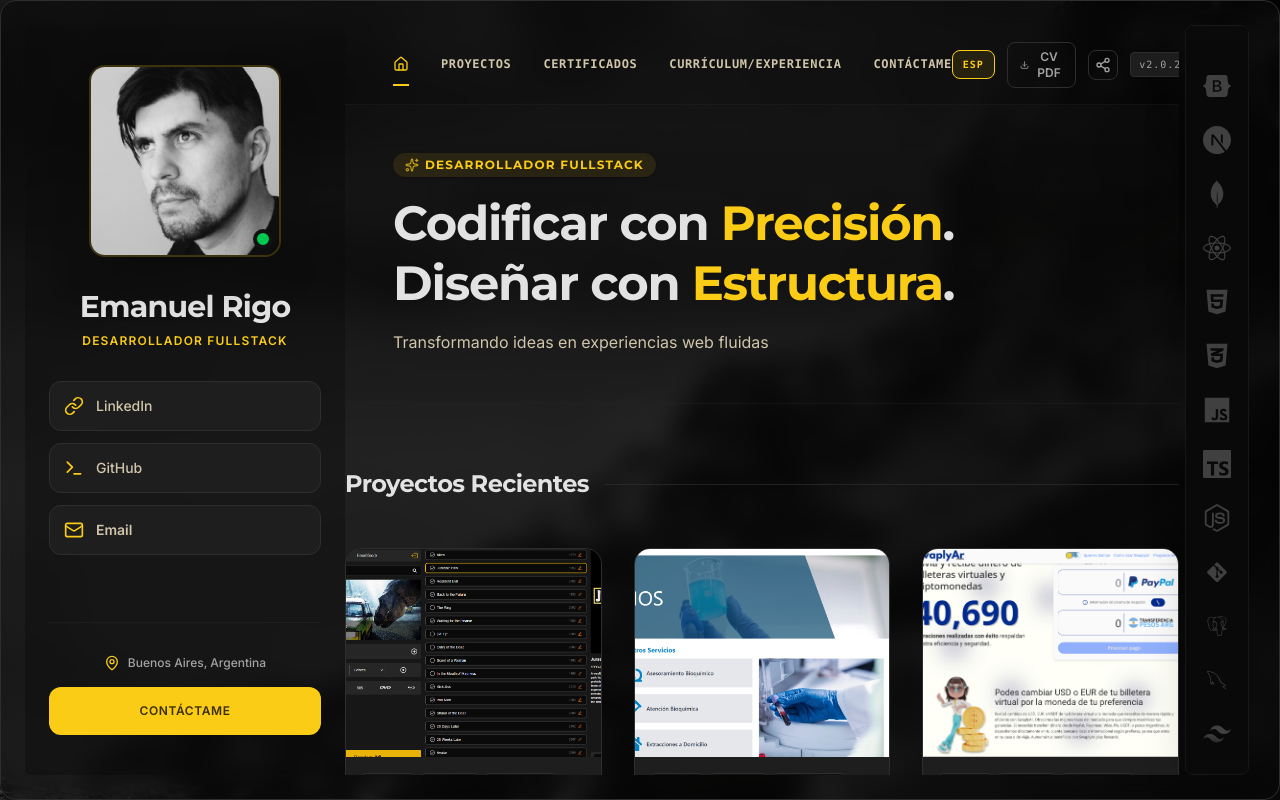
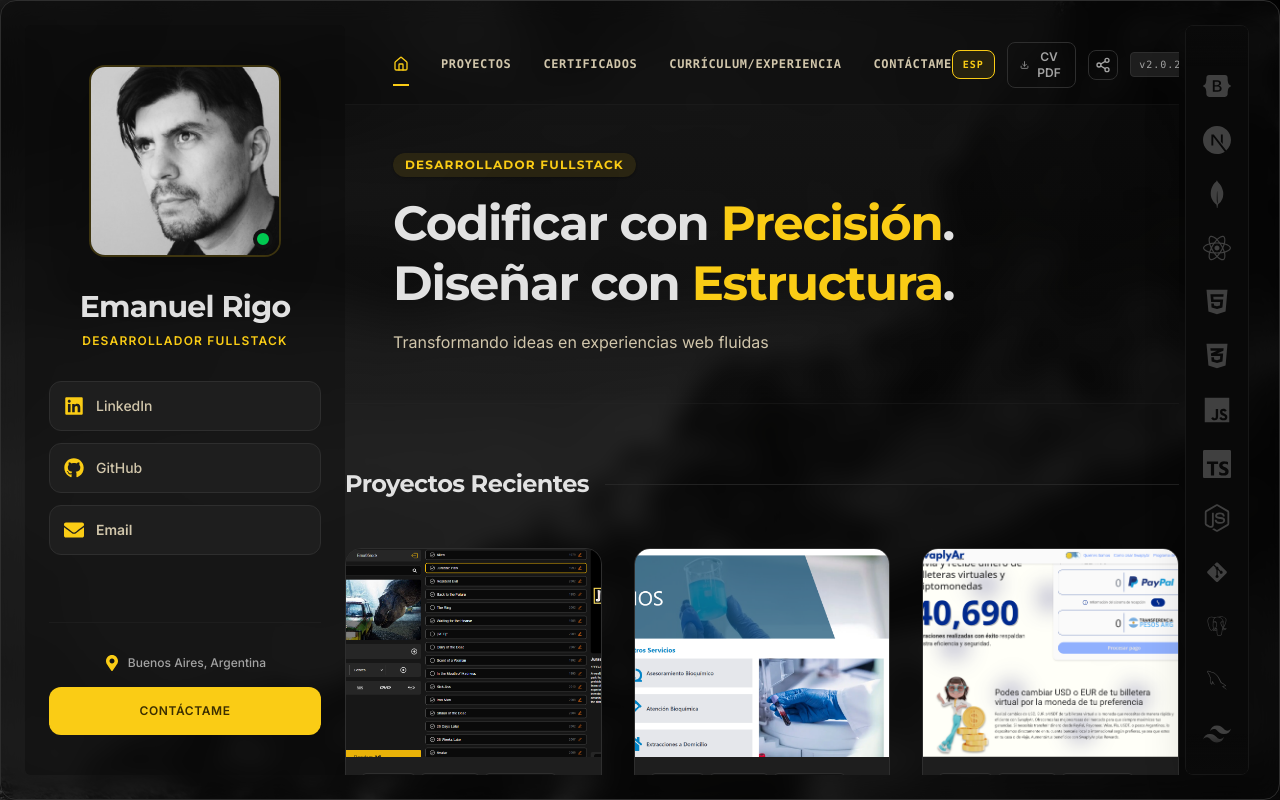
Before and after one commit to EmanuelRigo/Portfolio-v3-1, a Next.js app: page / in a window 1280 px wide. Built offline with nearby package versions, Linux system fonts and the light colour scheme.

Commit message:
modificando icons

```diff
--- a/src/components/layout/Sidebar.tsx
+++ b/src/components/layout/Sidebar.tsx
@@ -1,6 +1,7 @@
 "use client";
 
-import { Link as LinkIcon, Terminal, Mail, MapPin } from "lucide-react";
+import { Link as LinkIcon/* , Terminal */, Mail, MapPin } from "lucide-react";
+import { FaGithub , FaLinkedin ,FaEnvelope , FaMapMarkerAlt } from "react-icons/fa";
 import BIO_EN from "@/../public/data/workExperience_en.json";
 import BIO_ES from "@/../public/data/workExperience_es.json";
 import { useApp } from "@/context/AppContext";
@@ -60,7 +61,7 @@ export default function Sidebar({ onContactClick }: SidebarProps) {
           rel="noreferrer"
           className="flex items-center gap-3 w-full p-3.5 rounded-xl bg-surface-slate border border-border-subtle hover:border-primary-container/50 hover:bg-surface-container-low transition-all group"
         >
-          <LinkIcon className="text-primary-container w-5 h-5 group-hover:rotate-12 transition-transform" />
+          <FaLinkedin className="text-primary-container w-5 h-5  transition-transform" />
 
           <span className="text-on-surface-variant group-hover:text-on-surface font-sans text-sm font-medium">
             LinkedIn
@@ -74,7 +75,7 @@ export default function Sidebar({ onContactClick }: SidebarProps) {
           rel="noreferrer"
           className="flex items-center gap-3 w-full p-3.5 rounded-xl bg-surface-slate border border-border-subtle hover:border-primary-container/50 hover:bg-surface-container-low transition-all group"
         >
-          <Terminal className="text-primary-container w-5 h-5 group-hover:-translate-y-0.5 transition-transform" />
+          <FaGithub className="text-primary-container w-5 h-5  transition-transform" />
 
           <span className="text-on-surface-variant group-hover:text-on-surface font-sans text-sm font-medium">
             GitHub
@@ -86,7 +87,7 @@ export default function Sidebar({ onContactClick }: SidebarProps) {
           href={`mailto:${BIO.email}`}
           className="flex items-center gap-3 w-full p-3.5 rounded-xl bg-surface-slate border border-border-subtle hover:border-primary-container/50 hover:bg-surface-container-low transition-all group"
         >
-          <Mail className="text-primary-container w-5 h-5 group-hover:scale-110 transition-transform" />
+          <FaEnvelope className="text-primary-container w-5 h-5 group-hover:scale-110 transition-transform" />
 
           <span
             title={BIO.email}
@@ -100,7 +101,7 @@ export default function Sidebar({ onContactClick }: SidebarProps) {
       {/* Footer */}
       <div className="mt-auto pt-8 w-full border-t border-border-subtle/30 space-y-4 text-center">
         <div className="flex items-center justify-center gap-2 text-text-muted text-xs font-medium">
-          <MapPin className="w-4 h-4 text-primary-container" />
+          <FaMapMarkerAlt className="w-4 h-4 text-primary-container" />
 
           <span>Buenos Aires, Argentina</span>
         </div>
--- a/src/components/modals/ChatWidget.tsx
+++ b/src/components/modals/ChatWidget.tsx
@@ -1,7 +1,7 @@
 "use client";
 
 import { useState, useEffect, useRef, FormEvent } from 'react';
-import { Send, X, MessageSquare, Sparkles } from 'lucide-react';
+import { Send, X, MessageSquare, /* Sparkles */ } from 'lucide-react';
 import { motion, AnimatePresence } from 'motion/react';
 import { ChatMessage } from '@/types';
 
--- a/src/components/modals/InfoModal.tsx
+++ b/src/components/modals/InfoModal.tsx
@@ -1,6 +1,6 @@
 "use client";
 
-import { X, Sparkles, Check, CheckCircle2, ExternalLink, Terminal, ShieldCheck } from 'lucide-react';
+import { X, /* Sparkles ,*/ Check, CheckCircle2, ExternalLink, Terminal, ShieldCheck } from 'lucide-react';
 import { motion, AnimatePresence } from 'motion/react';
 import { Project, Certificate } from '@/types';
 import { getCertificateIcon } from '@/components/ui/CertificateCard';
--- a/src/components/sections/Hero.tsx
+++ b/src/components/sections/Hero.tsx
@@ -1,6 +1,6 @@
 "use client";
 
-import { Sparkles } from "lucide-react";
+/* import { Sparkles } from "lucide-react"; */
 import { getWorkExperience, WorkExperienceWithContact } from "@/data/workExperience";
 import { useApp } from "@/context/AppContext";
 
@@ -16,7 +16,7 @@ export default function Hero() {
       <div className="max-w-5xl">
         <div className="flex flex-wrap items-center gap-2.5">
           <span className="font-serif text-xs font-bold tracking-widest text-primary-container uppercase bg-primary-container/10 px-3 py-1 rounded-full flex items-center gap-1.5 shadow-sm">
-            <Sparkles className="w-3.5 h-3.5 text-primary-container animate-pulse" />
+      {/*       <Sparkles className="w-3.5 h-3.5 text-primary-container animate-pulse" /> */}
             {messages.hero.heroSubtitle || "Fullstack Developer"}
           </span>
         </div>
--- a/src/components/sections/ResumeSection.tsx
+++ b/src/components/sections/ResumeSection.tsx
@@ -4,7 +4,7 @@ import {
   Briefcase,
   GraduationCap,
   Cpu,
-  Sparkles,
+/*   Sparkles, */
   MessageSquare,
 } from "lucide-react";
 import { EXPERIENCES, EDUCATION } from "@/data/workExperience";
@@ -154,7 +154,7 @@ export default function ResumeSection({ onLaunchChat }: ResumeSectionProps) {
 
               <div className="space-y-2">
                 <div className="flex items-center gap-2">
-                  <Sparkles className="w-5 h-5 text-primary-container animate-bounce" />
+       {/*            <Sparkles className="w-5 h-5 text-primary-container animate-bounce" /> */}
                   <span className="text-xs font-bold text-primary-container uppercase tracking-widest font-mono">
                     IA INTEGRADA
                   </span>
--- a/src/components/ui/ProjectCard.tsx
+++ b/src/components/ui/ProjectCard.tsx
@@ -3,7 +3,7 @@
 import {
   ExternalLink,
   ChevronRight,
-  Sparkles,
+/*   Sparkles, */
   Database,
   Layers,
   Award,
@@ -210,9 +210,7 @@ export default function ProjectCard({ project, onClick }: ProjectCardProps) {
           {project.icon === "verified" && (
             <Award className="w-3.5 h-3.5 text-primary-container" />
           )}
-          {project.icon === "bolt" && (
-            <Sparkles className="w-3.5 h-3.5 text-primary-container" />
-          )}
+
           <span>{project.tags[0]}</span>
         </div>
         <ChevronRight className="w-4 h-4 text-text-muted group-hover:text-primary-container group-hover:translate-x-1 transition-all" />
```
